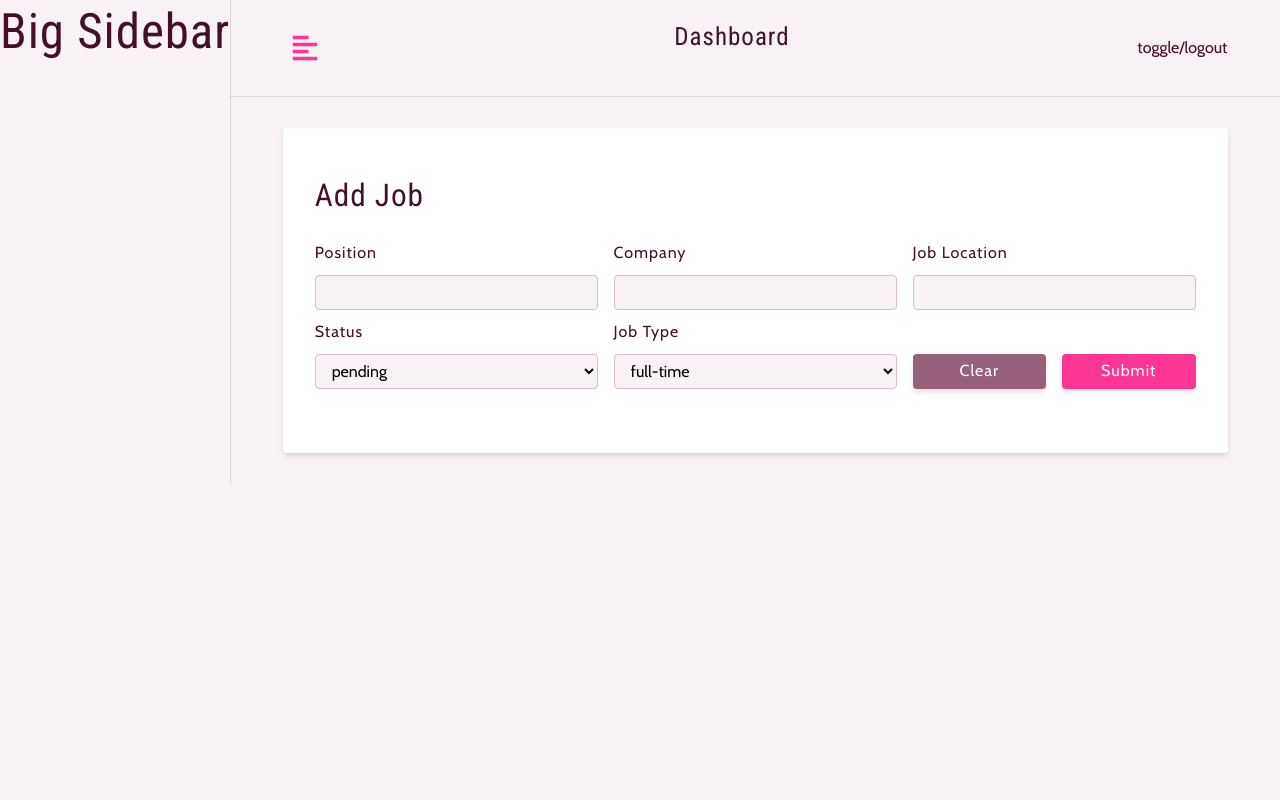
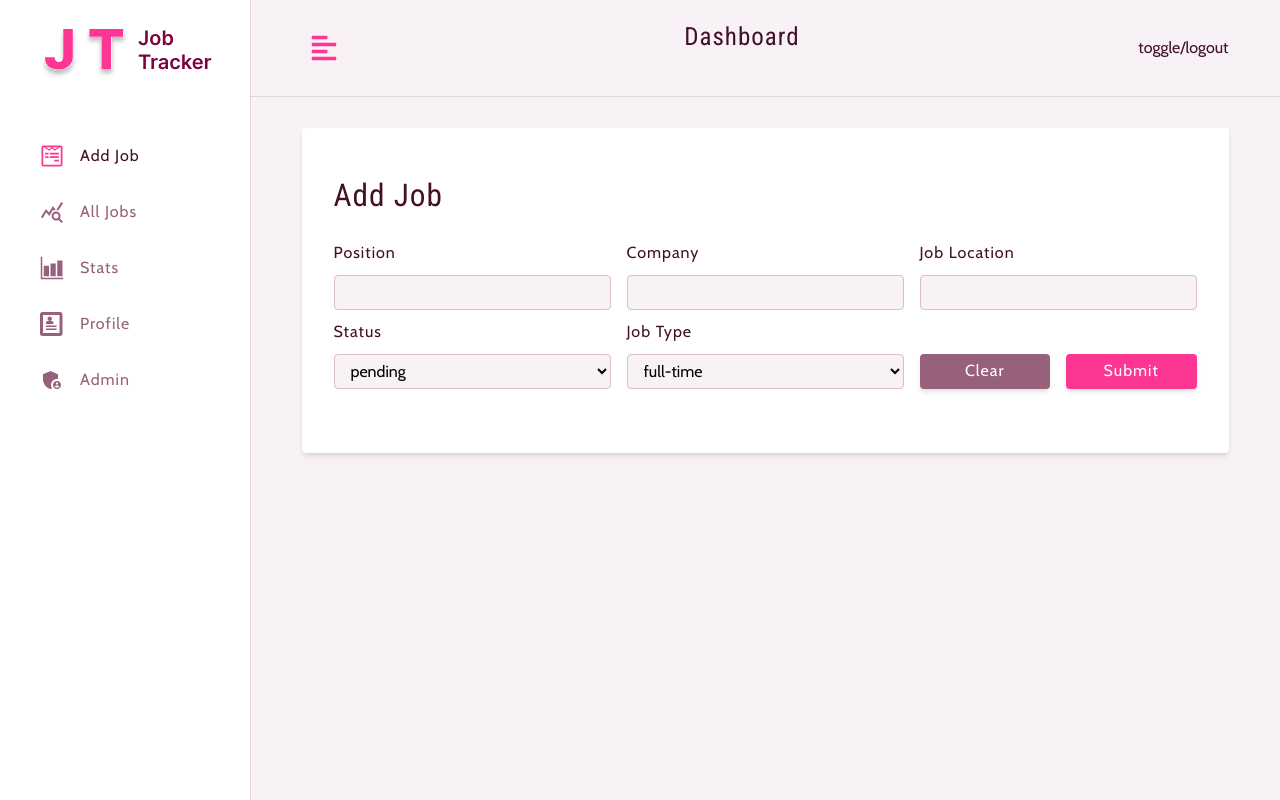
Before and after one commit to Katiao/jobTracker, a React (Vite) app in the folder frontend/: page /dashboard in a window 1280 px wide. Built offline with nearby package versions, Linux system fonts and the light colour scheme.

Commit message:
Big sidebar

```diff
--- a/frontend/src/components/BigSidebar.tsx
+++ b/frontend/src/components/BigSidebar.tsx
@@ -1,31 +1,25 @@
 import { NavLinks } from "./Navlinks";
 import { Logo } from "../components/Logo";
 import Wrapper from "../assets/wrappers/BigSidebar";
-import { useSelector } from "react-redux";
-import { RootState } from "../store";
+import { useDashboardContext } from "../pages/DashboardLayout/useDashboardContext";
 
 export const BigSidebar = () => {
-  const { isSidebarOpen } = useSelector((store: RootState) => store.user);
+  const { showSidebar } = useDashboardContext();
+
   return (
     <Wrapper>
-      <h1>Big sidebar</h1>
+      <div
+        className={
+          showSidebar ? "sidebar-container " : "sidebar-container show-sidebar"
+        }
+      >
+        <div className="content">
+          <header>
+            <Logo />
+          </header>
+          <NavLinks isBigSidebar />
+        </div>
+      </div>
     </Wrapper>
-
-    // <Wrapper>
-    //   <div
-    //     className={
-    //       isSidebarOpen
-    //         ? "sidebar-container "
-    //         : "sidebar-container show-sidebar"
-    //     }
-    //   >
-    //     <div className="content">
-    //       <header>
-    //         <Logo />
-    //       </header>
-    //       <NavLinks />
-    //     </div>
-    //   </div>
-    // </Wrapper>
   );
 };
--- a/frontend/src/components/Navlinks.tsx
+++ b/frontend/src/components/Navlinks.tsx
@@ -3,7 +3,7 @@
 import { useDashboardContext } from "../pages/DashboardLayout/useDashboardContext";
 import { links } from "../utils/links";
 
-export const NavLinks = () => {
+export const NavLinks = ({ isBigSidebar }: { isBigSidebar: boolean }) => {
   const { toggleSidebar } = useDashboardContext();
 
   return (
@@ -19,7 +19,7 @@
             // New react router adds active class to active page by default!
             end
             className="nav-link"
-            onClick={toggleSidebar}
+            onClick={isBigSidebar ? undefined : toggleSidebar}
           >
             <span className="icon">{icon}</span>
             {text}
```
